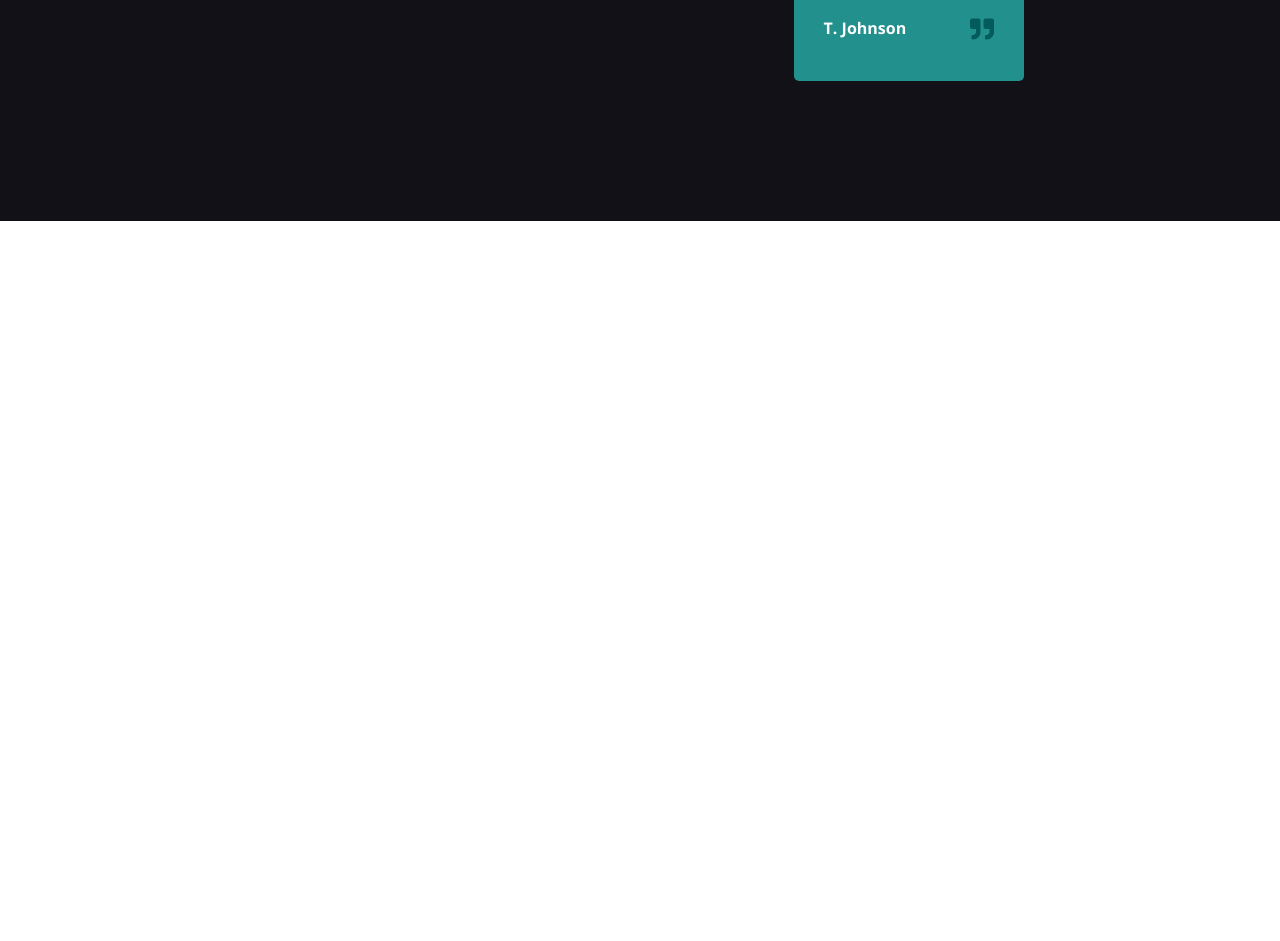
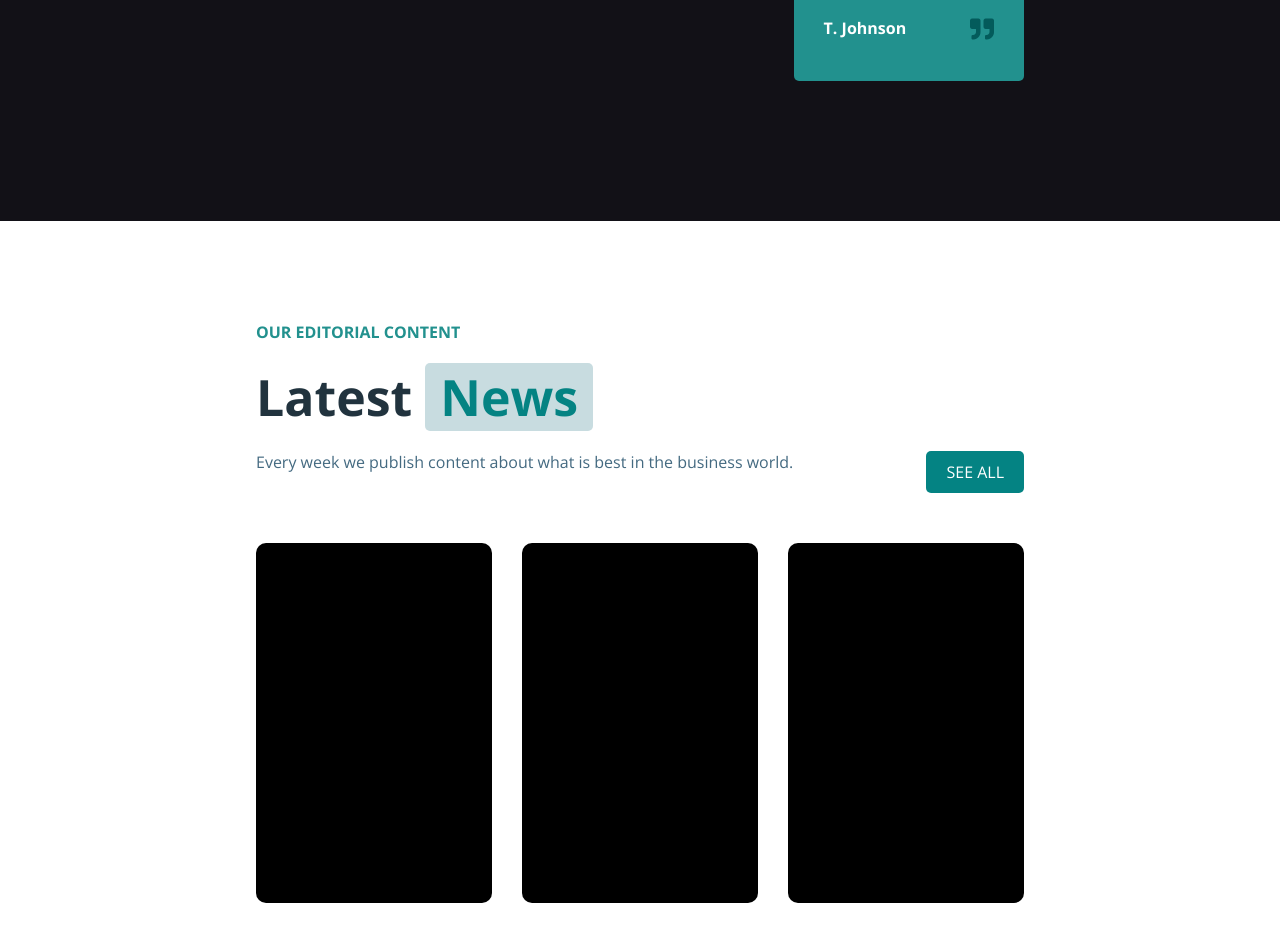
Before and after one commit to alexsircu/proj-html-vuejs, a website: page index.html in a window 1280 px wide. Shown: the part 4334-5275 px from the top of the page. Before the commit the page ends 4555 px from the top, so only its background shows below. Drawn offline with nearby package versions, Linux system fonts and the light colour scheme.

Commit message:
Sezione latest news del main struttura

```diff
--- a/index.html
+++ b/index.html
@@ -299,7 +299,31 @@
       </div>
     </section>
 
-    <section id="latest-news-section"></section>
+    <section id="latest-news-section">
+      <div class="container">
+        <h4>OUR EDITORIAL CONTENT</h4>
+        <h2 id="latest-news-title">Latest <span>News</span></h2>
+
+        <div id="latest-news-top">
+          <p>Every week we publish content about what is best in the business world.</p>
+          <div class="btn btn-blue-lagoon">
+            <a href="#">SEE ALL</a>
+          </div>
+        </div>
+
+        <div id="latest-news-bottom">
+          <div class="latest-news-bottom-img-container">
+
+          </div>
+          <div class="latest-news-bottom-img-container">
+
+          </div>
+          <div class="latest-news-bottom-img-container">
+
+          </div>
+        </div>
+      </div>
+    </section>
 
     <section></section>
 
--- a/src/partials/_main.scss
+++ b/src/partials/_main.scss
@@ -202,7 +202,7 @@
 // sezione 4 del main
 #process-management-section {
   width: 100%;
-  background-color: $processManagementBackground;
+  background-color: $lightSectionBackgroundColor;
   padding: 150px 0;
   .container {
     text-align: center;
@@ -361,3 +361,44 @@
 }
 
 // sezione 6 del main
+#latest-news-section{
+  width: 100%;
+  height: 830px;
+  background-color: $lightSectionBackgroundColor;
+  padding: 100px 0;
+  h4 {
+    color: $introSectionTextColor;
+  }
+  #latest-news-title {
+    @include titles-params;
+    color: $titlesTextColor;
+    @include light-span-titles;
+  }
+  p {
+    color: $lightSectionTextParagraphColor;
+    margin-bottom: 20px;
+  }
+}
+
+#latest-news-top {
+  display: flex;
+  align-items: center;
+  justify-content: space-between;
+  p {
+    width: 70%;
+  }
+}
+
+#latest-news-bottom {
+  display: flex;
+  justify-content: space-between;
+  padding-top: 50px;
+  .latest-news-bottom-img-container {
+    width: calc(100% / 3 - 20px);
+    height: 360px;
+    background-color: black;
+    border-radius: 10px;
+
+  }
+
+}
--- a/src/partials/_variables.scss
+++ b/src/partials/_variables.scss
@@ -4,6 +4,7 @@ $inputBackgroundColor: rgba(174, 176, 176, 0.3); //colore degli input
 $introSectionTextColor: #22918e; //colore del nome della sezione
 
 // sezione chiara del main
+$lightSectionBackgroundColor: white; //sfondo della sezione
 $titlesTextColor: #21333E; //colore dei titoli sezione chiara
 $lightSectionTextParagraphColor: lighten($titlesTextColor, 20%); //colore dei testi dentro i p
 
@@ -16,6 +17,3 @@ $darkSectionTitlesColor: white; //colore dei titoli sezione scura
 // sezione excellence in services
 $excellenceinServicesBackground: #e8ecea; //sfondo della sezione
 $lightSectionSpanColorTitle: lighten(#50828c, 40%);
-
-// sezione process management
-$processManagementBackground: white; //sfondo della sezione
```
Also changed, not shown: css/app.css.
